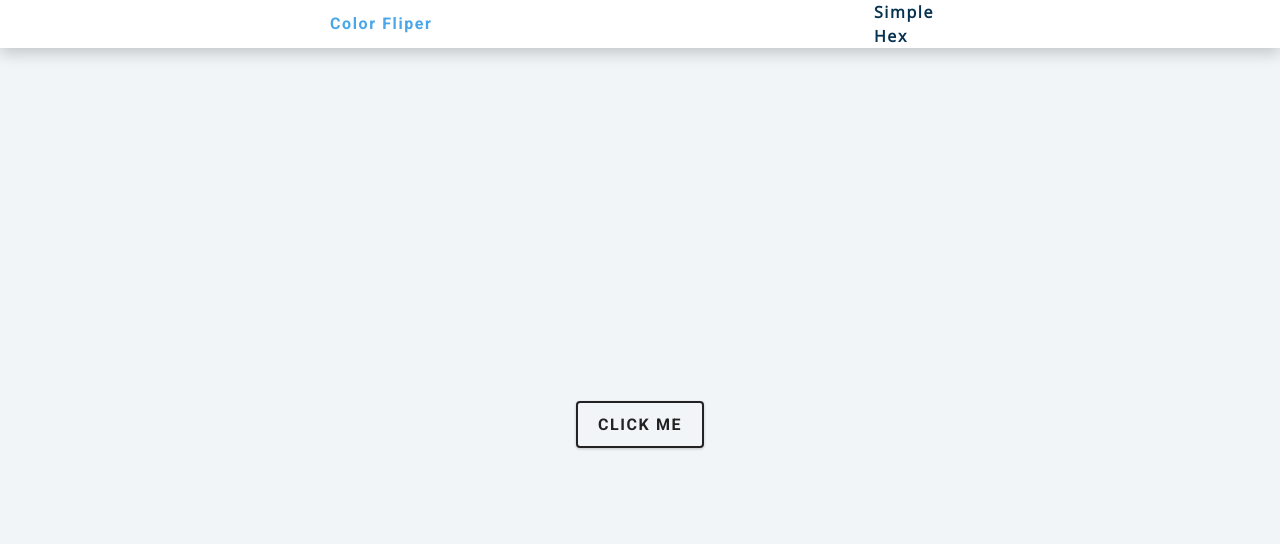
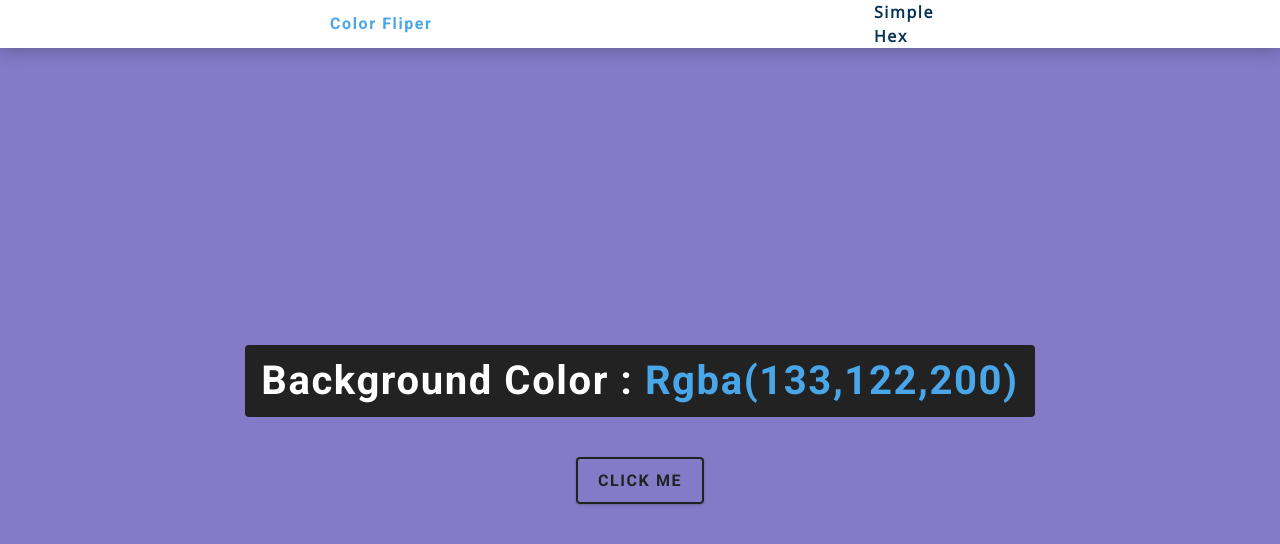
Before and after one commit to Hatishk/color-fliper, a plain HTML site: page index.html in a window 1280 px wide. Both pictures are taken after a click on the button "CLICK ME". Drawn offline with nearby package versions, Linux system fonts and the light colour scheme.

Commit message:
javascript change color function added

```diff
--- a/index.html
+++ b/index.html
@@ -24,10 +24,11 @@
     </nav>
     <main>
         <div class="container">
+            <h2>background color : <span class="color">#f1f5f8</span></h2>
             <button class="btn btn-hero" id="btn">Click me</button>
         </div>
     </main>
     <!-- javascript -->
-    <script src="app.js"></script>
+    <script src="script.js"></script>
   </body>
 </html>
--- a/script.js
+++ b/script.js
@@ -1 +1,16 @@
 const colors = ["green", "red", "rgba(133,122,200)", "#f15025"];
+
+const btn = document.getElementById("btn");
+const color = document.querySelector(".color");
+
+btn.addEventListener('click', function(){
+    // get random number b/w 0-3
+    const randomNumber = getRandomnumber();
+    document.body.style.backgroundColor =colors[randomNumber];
+    color.textContent =colors[randomNumber];
+});
+
+function getRandomnumber() {
+    return Math.floor(Math.random()* colors.length);
+
+}
```
